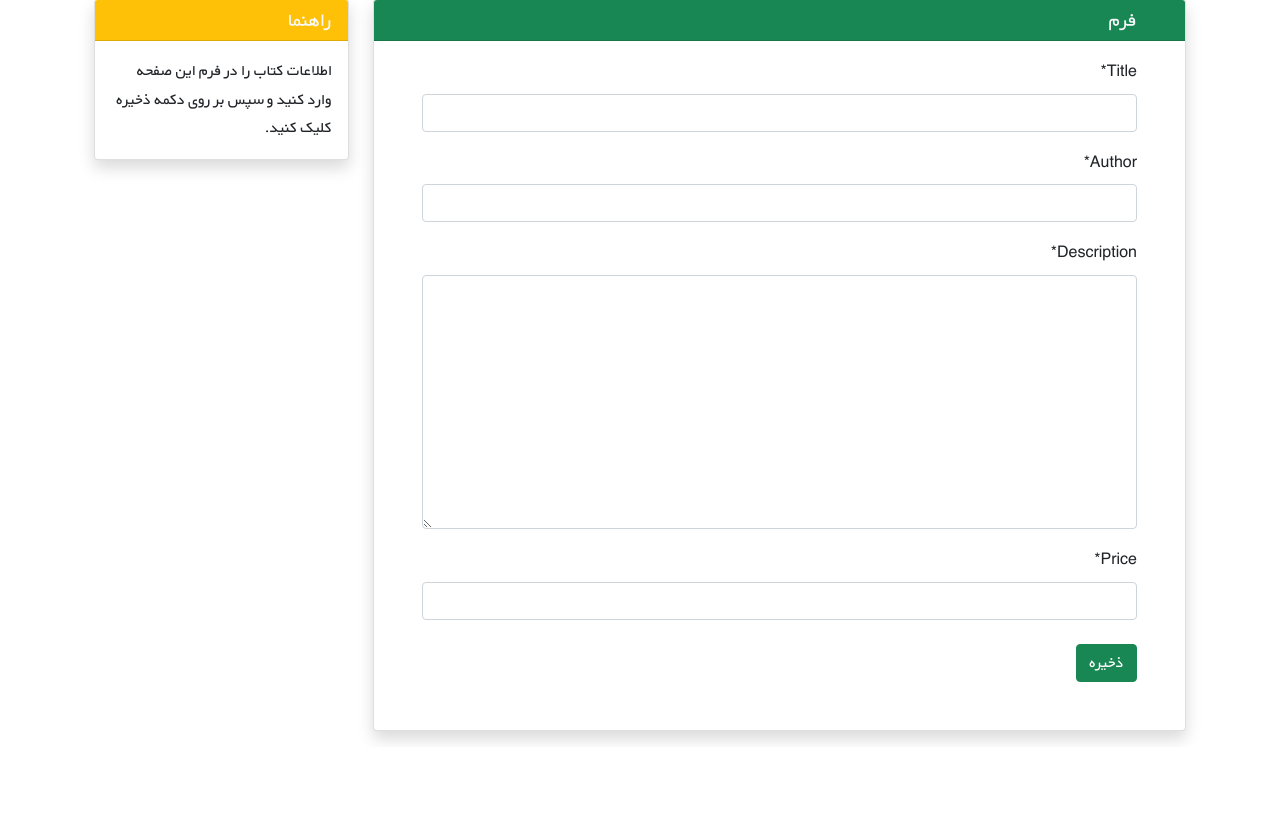
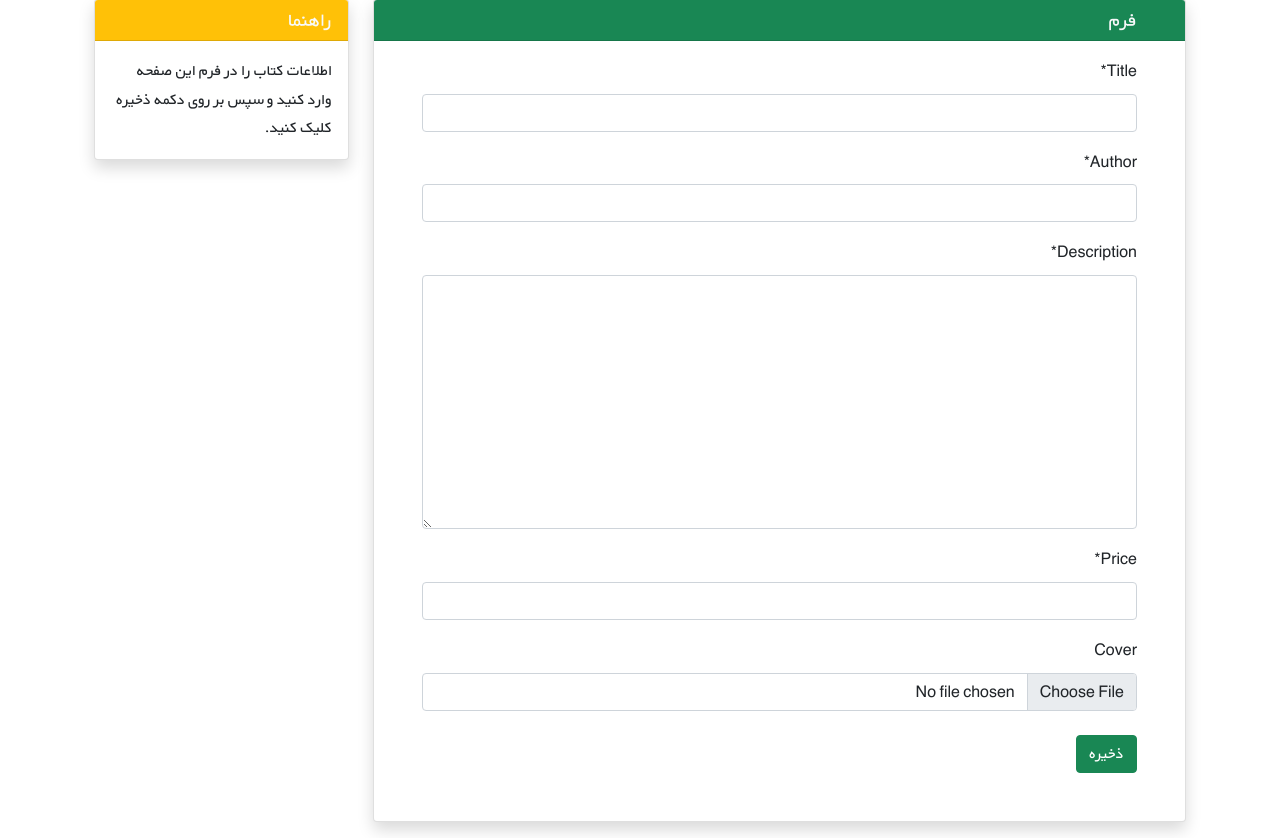
Before and after one commit to amir-malemir/django_book_store, a Django app: page /books/add/ in a window 1280 px wide. Shown: the part 102-940 px from the top of the page. Before the commit the page ends 844 px from the top, so only its background shows below. Run offline with Django 5.2, Linux system fonts and the light colour scheme; parts of the project's set-up code (start-up, migrations or seed data) failed here and were passed over; some libraries are stand-ins or nearby versions.

Commit message:
add cover for input adn sent to server

```diff
--- a/books/models.py
+++ b/books/models.py
@@ -7,7 +7,7 @@ class Book(models.Model):
     author = models.CharField(max_length=200)
     description = models.TextField()
     price = models.DecimalField(decimal_places=2, max_digits=6)
-
+    cover = models.ImageField(upload_to='book_covers/', blank=True)
     def __str__(self):
         return self.title
 
--- a/books/templates/books/book_create.html
+++ b/books/templates/books/book_create.html
@@ -10,7 +10,7 @@
                 <div class="card shadow my-3">
                     <h5 class="card-header bg-success text-light px-5">فرم</h5>
                     <div class="px-5 pt-3 pb-5">
-                        <form method="POST">
+                        <form method="POST" enctype="multipart/form-data">
                             {% csrf_token %}
                             {{ form|crispy }}
                             <button type="submit" class="btn btn-success mt-2">ذخیره</button>
--- a/books/templates/books/book_detail.html
+++ b/books/templates/books/book_detail.html
@@ -11,8 +11,10 @@
                     <div class="row w-sm-75 w-100">
                         <div class="col-xs-12 col-md-3 d-flex justify-content-center">
                             <div>
-                                <img src="https://www.iranketab.ir/Images/ProductImages/b16aee9cd4a940189697e88706069362.jpg"
-                                     class="img-fluid rounded-start" alt="...">
+                                {% if book.cover %}
+                                    <img     src="{{ book.cover.url }}"
+                                {% endif %}
+                                class="img-fluid rounded-start" alt="...">
                             </div>
                         </div>
                         <div class="col-xs-12 col-md-6 text-center text-md-end mt-md-1 mt-4">
--- a/books/templates/books/book_update.html
+++ b/books/templates/books/book_update.html
@@ -1,11 +1,12 @@
 {% extends '_base.html' %}
+{% load crispy_forms_tags %}
 
 {% block page_title %} ویرایش کتاب {{ book.title }} {% endblock page_title %}
 
 {% block content %}
     <form method="POST">
         {% csrf_token %}
-        {{ form }}
+        {{ form|crispy }}
         <button type="submit" class="btn btn-primary">ذخیره</button>
     </form>
     <br>
--- a/books/views.py
+++ b/books/views.py
@@ -18,13 +18,13 @@ class BookDetailView(generic.DetailView):
 
 class BookCreateView(generic.CreateView):
     model = Book
-    fields = ['title', 'author', 'description', 'price']
+    fields = ['title', 'author', 'description', 'price', 'cover']
     template_name = 'books/book_create.html'
 
 
 class BookUpdateView(generic.UpdateView):
     model = Book
-    fields = ['title', 'author', 'description']
+    fields = ['title', 'author', 'description', 'price', 'cover']
     template_name = 'books/book_update.html'
 
 class BookDeleteView(generic.DeleteView):
--- a/config/settings.py
+++ b/config/settings.py
@@ -142,3 +142,7 @@ EMAIL_BACKEND = 'django.core.mail.backends.console.EmailBackend'
 # STATIC FILES
 STATIC_URL = '/static/'
 STATICFILES_DIRS = [str(BASE_DIR.joinpath('static'))]
+
+#Media Files
+MEDIA_URL = '/media/'
+MEDIA_ROOT = str(BASE_DIR.joinpath('media'))
--- a/config/urls.py
+++ b/config/urls.py
@@ -15,8 +15,10 @@ Including another URLconf
     2. Add a URL to urlpatterns:  path('blog/', include('blog.urls'))
 """
 from django.contrib import admin
+from django.conf import settings
 from django.urls import path, include
 from django.views.generic.base import TemplateView
+from django.conf.urls.static import static
 
 urlpatterns = [
     path('admin/', admin.site.urls),
@@ -24,4 +26,4 @@ urlpatterns = [
     path('accounts/', include('django.contrib.auth.urls')),
     path('accounts/', include('accounts.urls')),
     path('books/', include('books.urls')),
-]
+] + static(settings.MEDIA_URL, document_root=settings.MEDIA_ROOT)
--- a/static/css/style.css
+++ b/static/css/style.css
@@ -11,6 +11,7 @@
 * {
     font-family: 'BYekan', sans-serif;
     line-height: 1.8rem;
+    text-decoration: none;
 }
 
 /* SM breakpoint */
```
Also changed, not shown: books/templates/books/book_list.html (+4 -3 lines), books/migrations/0002_book_book_cover.py (added), books/migrations/0003_rename_book_cover_book_cover.py (added), media/book_covers/raziye_ziba.JPG (added), media/book_covers/ام_البنین_زمان.webp (added), media/book_covers/جنگ_و_صلح.webp (added), media/book_covers/دختر_خوب_و_بد.jpg (added), media/book_covers/همه_چیز_ممکن_است.webp (added), media/book_covers/هیرو.webp (added).
